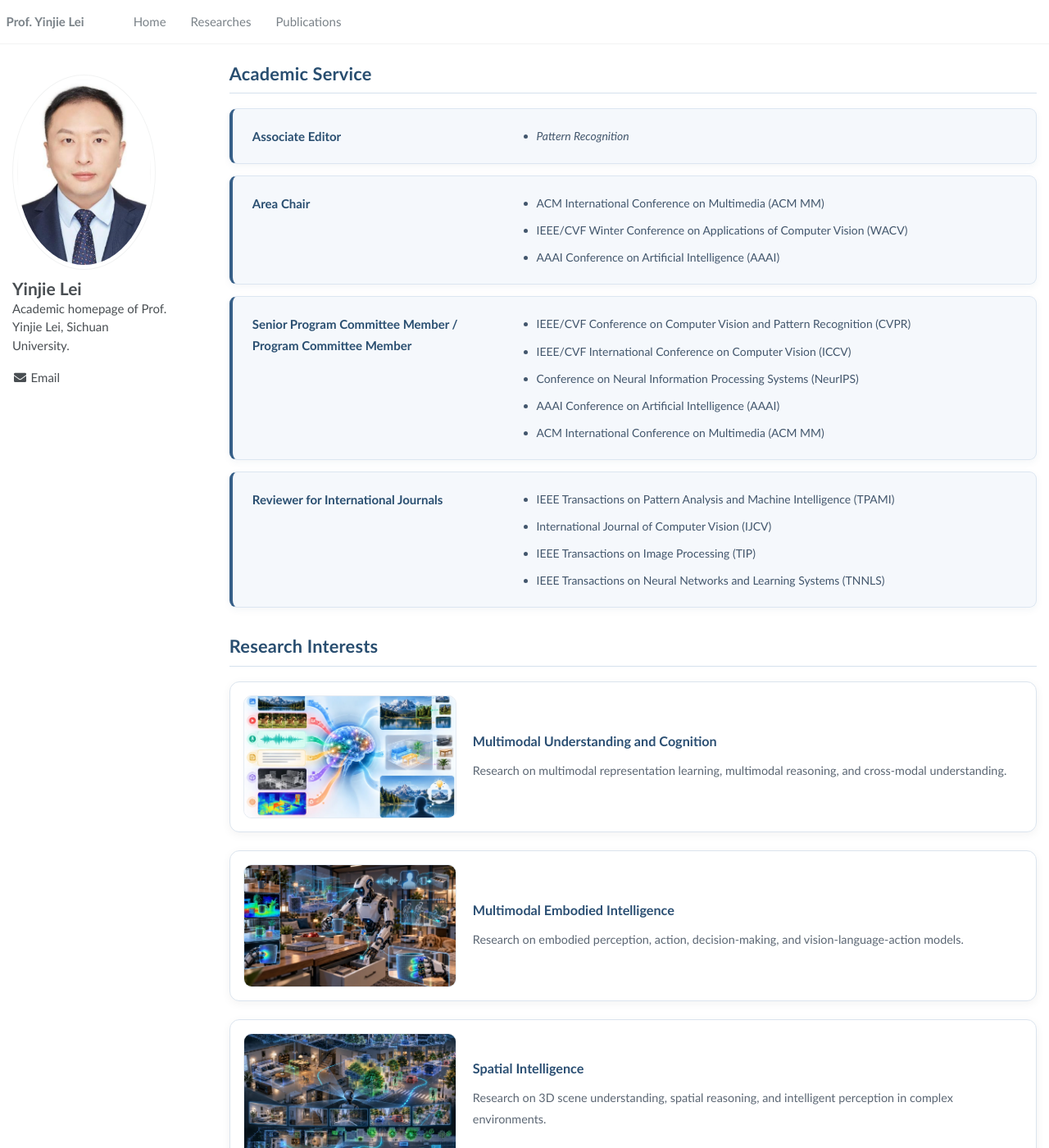
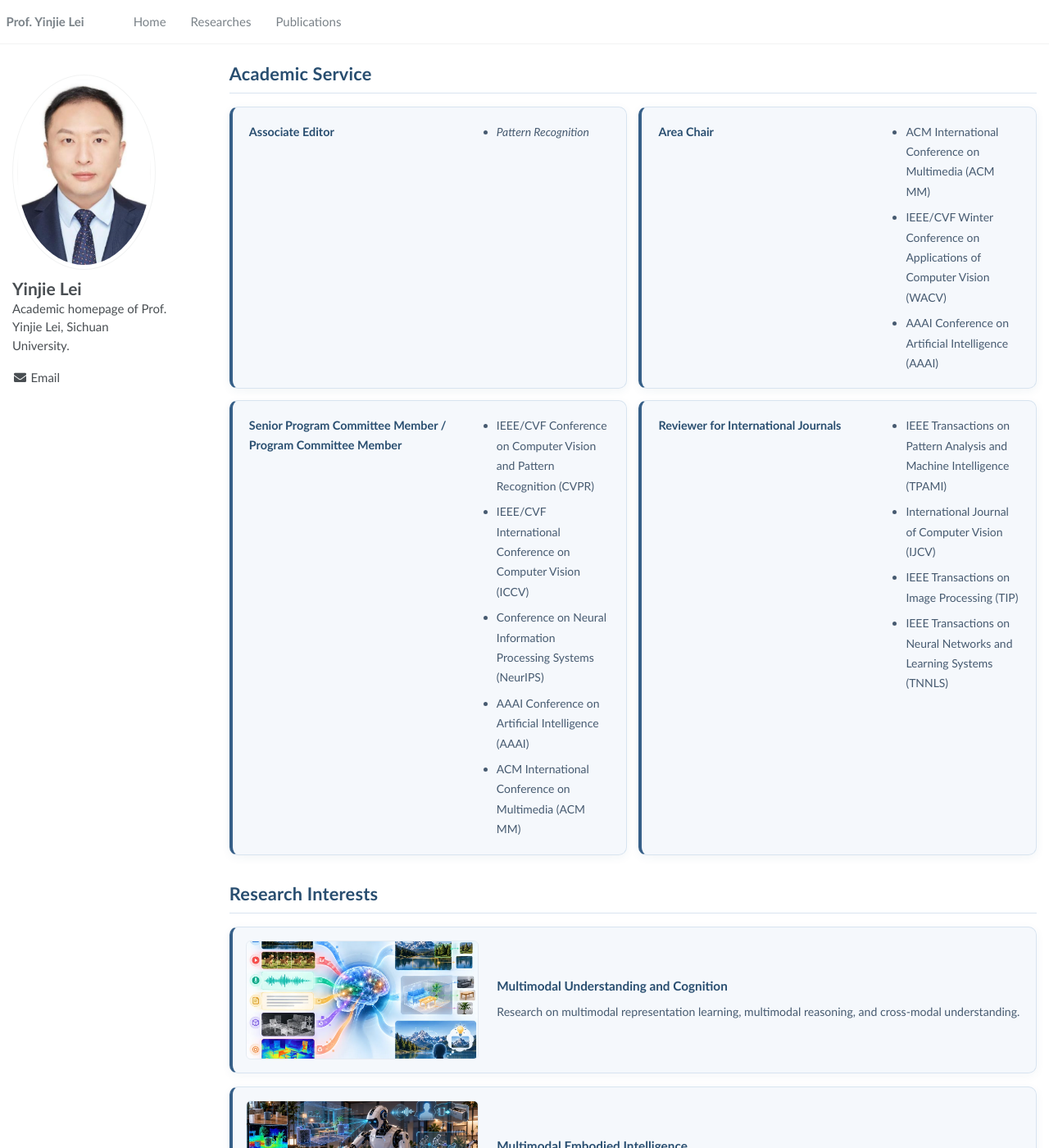
Before and after one commit to leolyj/leolyj.github.io, a Jekyll site: the page built from _pages/research.md, in a window 1280 px wide and 1400 px high. Shown: the whole window at 82% size. Built offline with Jekyll 4.4.1, drawn with Linux system fonts in a browser that asks for light colours.

Commit message:
Beautify research page layout

```diff
--- a/_sass/_page.scss
+++ b/_sass/_page.scss
@@ -905,3 +905,136 @@
     transition: none;
   }
 }
+
+
+/* ========================================
+   Research page - unified blue theme
+   ======================================== */
+
+.research-page {
+  --research-blue: #365F88;
+  --research-blue-dark: #294E70;
+  --research-border: #D8E4F0;
+  --research-bg: #F5F8FC;
+  --research-hover: #EEF4FA;
+}
+
+/* Section headings */
+.research-page h2 {
+  color: var(--research-blue-dark);
+  padding-bottom: 10px;
+  margin-top: 28px;
+  margin-bottom: 16px;
+  border-bottom: 1px solid var(--research-border);
+}
+
+/* Academic Service: two-column cards */
+.research-page .service-grid {
+  display: grid;
+  grid-template-columns: repeat(2, minmax(0, 1fr));
+  gap: 14px;
+  align-items: stretch;
+}
+
+/* Service cards: same background as homepage profile card */
+.research-page .service-card {
+  box-sizing: border-box;
+  background: #F5F8FC !important;
+  border: 1px solid #D8E4F0 !important;
+  border-left: 4px solid #365F88 !important;
+  border-radius: 10px;
+  padding: 18px 20px;
+  box-shadow: 0 3px 12px rgba(41, 78, 112, 0.06);
+  transition: background 0.2s ease, box-shadow 0.2s ease;
+}
+
+.research-page .service-card:hover {
+  background: #EEF4FA !important;
+  box-shadow: 0 5px 16px rgba(41, 78, 112, 0.10);
+}
+
+.research-page .service-card h3 {
+  color: #294E70 !important;
+  font-size: 0.96em;
+  line-height: 1.6;
+  margin-top: 0;
+  margin-bottom: 10px;
+}
+
+.research-page .service-card ul {
+  margin: 0;
+  padding-left: 18px;
+}
+
+.research-page .service-card li {
+  color: #465A70;
+  line-height: 1.75;
+  margin-bottom: 7px;
+}
+
+.research-page .service-card li:last-child {
+  margin-bottom: 0;
+}
+
+/* Research Interests: uniform, smaller images */
+.research-page .interest-list {
+  display: flex;
+  flex-direction: column;
+  gap: 16px;
+}
+
+.research-page .interest-card {
+  display: grid;
+  grid-template-columns: minmax(180px, 30%) minmax(0, 1fr);
+  align-items: center;
+  gap: 22px;
+  box-sizing: border-box;
+  padding: 16px;
+  background: #F5F8FC;
+  border: 1px solid #D8E4F0;
+  border-left: 4px solid #365F88;
+  border-radius: 10px;
+  box-shadow: 0 3px 12px rgba(41, 78, 112, 0.05);
+}
+
+.research-page .interest-card img {
+  display: block;
+  width: 100%;
+  height: 145px;
+  object-fit: cover;
+  object-position: center;
+  border-radius: 6px;
+  background: #EAF0F7;
+}
+
+.research-page .interest-content h3 {
+  color: #294E70;
+  font-size: 1.02em;
+  line-height: 1.5;
+  margin-top: 0;
+  margin-bottom: 8px;
+}
+
+.research-page .interest-content p {
+  color: #465A70;
+  font-size: 0.94em;
+  line-height: 1.75;
+  margin: 0;
+}
+
+/* Responsive layout for phones and narrow windows */
+@media (max-width: 768px) {
+  .research-page .service-grid {
+    grid-template-columns: 1fr;
+  }
+
+  .research-page .interest-card {
+    grid-template-columns: 1fr;
+    gap: 12px;
+    padding: 14px;
+  }
+
+  .research-page .interest-card img {
+    height: 190px;
+  }
+}
```
